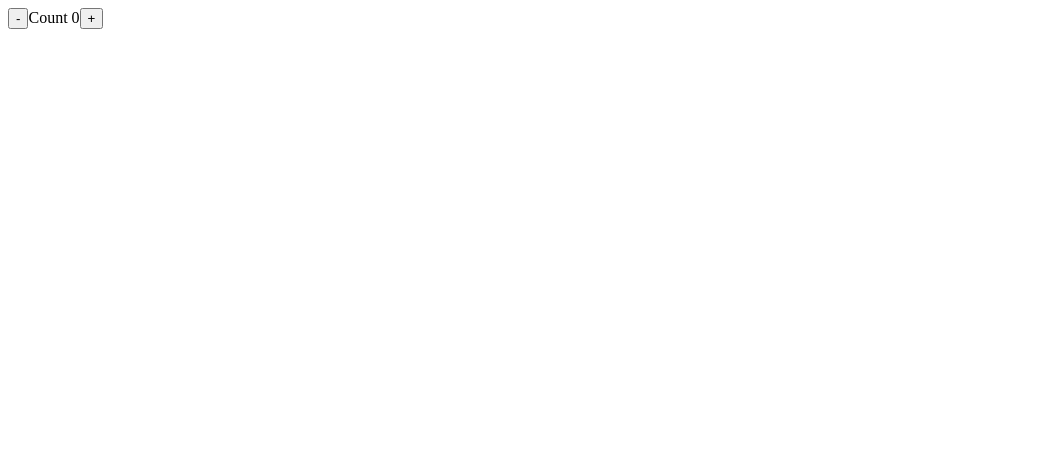
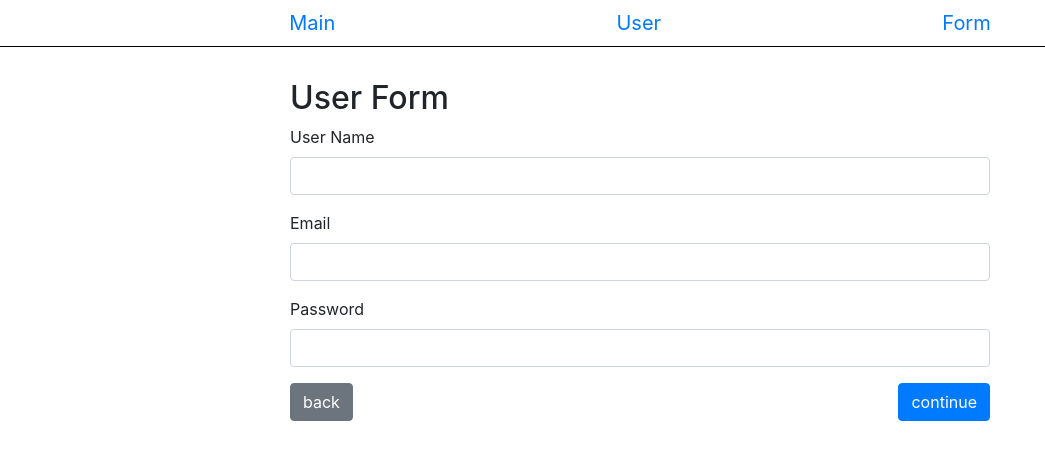
Before and after one commit to MouseZero/redux-app-for-talk, a React app: page /#/user in a window 1280 px wide. Shown: the whole page, without its empty margins (0-1045 px from the left). Built offline with nearby package versions, Linux system fonts and the light colour scheme.

Commit message:
first commit

```diff
--- a/index.html
+++ b/index.html
@@ -1,6 +1,7 @@
 <html>
   <head>
     <title>Simple React Redux App</title>
+    <link rel="stylesheet" href="https://stackpath.bootstrapcdn.com/bootstrap/4.1.3/css/bootstrap.min.css" integrity="sha384-MCw98/SFnGE8fJT3GXwEOngsV7Zt27NXFoaoApmYm81iuXoPkFOJwJ8ERdknLPMO" crossorigin="anonymous">
   </head>
   <body>
     <div id="app">Loading ...</div>
--- a/package.json
+++ b/package.json
@@ -13,9 +13,12 @@
   "author": "",
   "license": "ISC",
   "dependencies": {
+    "lodash.merge": "^4.6.1",
     "react": "^16.5.2",
     "react-dom": "^16.5.2",
     "react-redux": "^5.0.7",
+    "react-router": "^4.3.1",
+    "react-router-dom": "^4.3.1",
     "redux": "^4.0.0"
   },
   "devDependencies": {
--- a/src/Component.js
+++ /dev/null
@@ -1,21 +0,0 @@
-import React from 'react'
-import {connect} from 'react-redux'
-
-function Component({count, increment, decrement}) {
-  return (
-    <div>
-      <button onClick={decrement}>-</button>
-      Count {count}
-      <button onClick={increment}>+</button>
-    </div>
-  )
-}
-
-const mapStateToProps = (state) => ({
-  count: state.count
-})
-const mapDispatchToProps = (dispatch) => ({
-  increment: () => dispatch({type: 'INCREMENT'}),
-  decrement: () => dispatch({type: 'DECREMENT'})
-})
-export default connect(mapStateToProps, mapDispatchToProps)(Component)
--- /dev/null
+++ b/src/Form.js
@@ -0,0 +1,43 @@
+import React from 'react'
+import InputField from './InputField'
+import {withRouter} from 'react-router'
+
+const style = ({
+  buttonContainer: {
+    display: 'flex',
+    justifyContent: 'space-between'
+  }
+})
+
+const linkTo = (history, link) => () => history.push(link)
+
+function Form ({history}) {
+  return (
+    <div>
+      <InputField
+        label="What"
+        name="what"
+      />
+      <InputField
+        label="Where"
+        name="where"
+      />
+      <div style={style.buttonContainer}>
+        <buttom
+          className="btn btn-secondary"
+          onClick={linkTo(history, '/user')}
+        >
+          back
+        </buttom>
+        <button
+          className="btn btn-primary"
+          onClick={linkTo(history, '/')}
+        >
+          submit
+        </button>
+      </div>
+    </div>
+  )
+}
+
+export default withRouter(Form)
--- /dev/null
+++ b/src/InputField.js
@@ -0,0 +1,36 @@
+import React from 'react'
+import {connect} from 'react-redux'
+
+const style = ({
+  inputField: {
+    marginBottom: '1rem'
+  }
+})
+
+function InputField ({label, type = 'text', name, fields, updateField}) {
+  return (
+    <div style={style.inputField}>
+      <label>{label}</label>
+      <input
+        type={type}
+        value={fields[name]}
+        onChange={updateField(name)}
+        className="form-control"
+      />
+    </div>
+  )
+}
+
+const mapStateToProps = ({fields}) => ({
+  fields: fields
+})
+const mapDispatchToProps = (dispatch) => ({
+  updateField: (name) => (event) => {
+    dispatch({
+      type: 'SET_FIELD',
+      name: name,
+      value: event.target.value
+    })
+  }
+})
+export default connect(mapStateToProps, mapDispatchToProps)(InputField)
--- /dev/null
+++ b/src/Main.js
@@ -0,0 +1,30 @@
+import React from 'react'
+import {withRouter} from 'react-router'
+
+const style = ({
+  titleContainer: {
+    textAlign: 'center',
+    marginBottom: '5rem'
+  },
+  buttonContainer: {
+    display: 'flex',
+    justifyContent: 'center'
+  }
+})
+
+const linkToUserPage = (history) => () => {
+  history.push('/user')
+}
+
+function Main({count, increment, decrement, history}) {
+  return (
+    <div style={style.titleContainer}>
+      <h1>Redux Talk Example</h1>
+      <div style={style.buttonContainer}>
+        <button onClick={linkToUserPage(history)} className="btn btn-primary">Continue</button>
+      </div>
+    </div>
+  )
+}
+
+export default withRouter(Main)
--- a/src/Reducer.js
+++ b/src/Reducer.js
@@ -1,12 +1,12 @@
+import merge from 'lodash.merge'
+
 export default function reducer(state, action) {
   switch(action.type) {
-    case 'INCREMENT':
-      return Object.assign({}, state, {
-        count: state.count + 1
-      })
-    case 'DECREMENT':
-      return Object.assign({}, state, {
-        count: state.count - 1
+    case 'SET_FIELD':
+      return merge({}, state, {
+        fields: {
+          [action.name]: action.value
+        }
       })
     default:
       return state
--- /dev/null
+++ b/src/Template.js
@@ -0,0 +1,43 @@
+import React from 'react'
+import {Link} from 'react-router-dom'
+
+const style = ({
+  linkContainer: {
+    display: 'flex',
+    fontSize: '20px',
+    justifyContent: 'space-evenly',
+    padding: '0.5rem',
+    borderBottom: 'solid 1px black'
+  },
+  mainContentContainer: {
+    marginTop: '2rem',
+    display: 'flex',
+    justifyContent: 'center'
+  },
+  mainContent: {
+    backgroundColor: '#fff',
+    minWidth: '700px',
+    boxShadow: '0px 0px 1px 1px #ccc;'
+  },
+  backDrop: {
+  }
+})
+
+function Template ({children}) {
+  return (
+    <div style={style.backDrop}>
+      <div style={style.linkContainer}>
+        <div><Link to="/">Main</Link></div>
+        <div><Link to="/user">User</Link></div>
+        <div><Link to="/form">Form</Link></div>
+      </div>
+      <div style={style.mainContentContainer}>
+        <div style={style.mainContent}>
+          {children}
+        </div>
+      </div>
+    </div>
+  )
+}
+
+export default Template
--- /dev/null
+++ b/src/User.js
@@ -0,0 +1,52 @@
+import React from 'react'
+import InputField from './InputField'
+import {withRouter} from 'react-router'
+
+const style = ({
+  container: {
+    maxWidth: '700px'
+  },
+  buttonContainer: {
+    display: 'flex',
+    justifyContent: 'space-between'
+  }
+})
+
+const linkTo = (history, link) => () => history.push(link)
+
+function User ({history}) {
+  return (
+    <div style={style.container}>
+      <h2>User Form</h2>
+      <InputField
+        label="User Name"
+        name="username"
+      />
+      <InputField
+        label="Email"
+        name="email"
+      />
+      <InputField
+        label="Password"
+        type="password"
+        name="password"
+      />
+      <div style={style.buttonContainer}>
+        <button
+          className="btn btn-secondary"
+          onClick={linkTo(history, '/')}
+        >
+          back
+        </button>
+        <button
+          className="btn btn-primary"
+          onClick={linkTo(history, '/form')}
+        >
+          continue
+        </button>
+      </div>
+    </div>
+  )
+}
+
+export default withRouter(User)
--- a/src/index.js
+++ b/src/index.js
@@ -1,19 +1,41 @@
 /* global window */
 import React from 'react'
 import ReactDOM from 'react-dom'
-import {createProvider} from 'react-redux'
+import { createProvider } from 'react-redux'
 import { createStore } from 'redux'
+import { HashRouter as Router, Route } from 'react-router-dom'
+import User from './User'
 
-import Component from './Component'
+import Template from './Template'
+import Main from './Main'
 import reducer from './Reducer'
+import Form from './Form'
 
 const Provider = createProvider()
-const store = createStore(reducer, {count: 0})
+const pluginEnhancment = window.__REDUX_DEVTOOLS_EXTENSION__ && window.__REDUX_DEVTOOLS_EXTENSION__()
+const store = createStore(
+  reducer, {
+    fields: {
+      username: '',
+      password: '',
+      email: '',
+      what: '',
+      where: ''
+    }
+  },
+  pluginEnhancment
+)
 
 
 ReactDOM.render(
-  (<Provider store={store}>
-    <Component/>
-  </Provider>),
+  <Provider store={store}>
+    <Router >
+      <Template>
+        <Route exact path="/" component={Main} />
+        <Route exact path="/user" component={User} />
+        <Route exact path="/form" component={Form} />
+      </Template>
+    </Router>
+  </Provider>,
   window.document.getElementById('app')
 )
```
Also changed, not shown: 1 other file.
